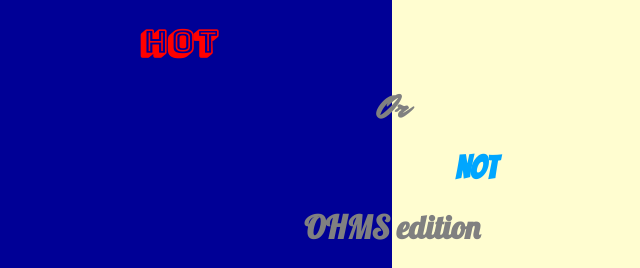
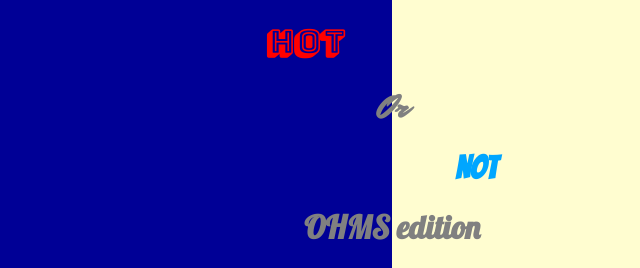
Before and after one commit to Sheaikah3284/HotOrNot, a Flask app: page / in a window 1280 px wide. Shown: the top 268 px of the page, without its empty margins (248-888 px from the left). Run offline with Flask 3, Linux system fonts and the light colour scheme; data that the repository does not hold is empty.

Commit message:
Hot margin change

```diff
--- a/static/styles/styles.css
+++ b/static/styles/styles.css
@@ -21,7 +21,7 @@ body {
 }
 
 #hot {
-    margin-left: 30%;
+    margin-left: 40%;
     font-family: 'Bungee Shade', cursive;
     color: rgb(255, 0, 0);
 }
```
